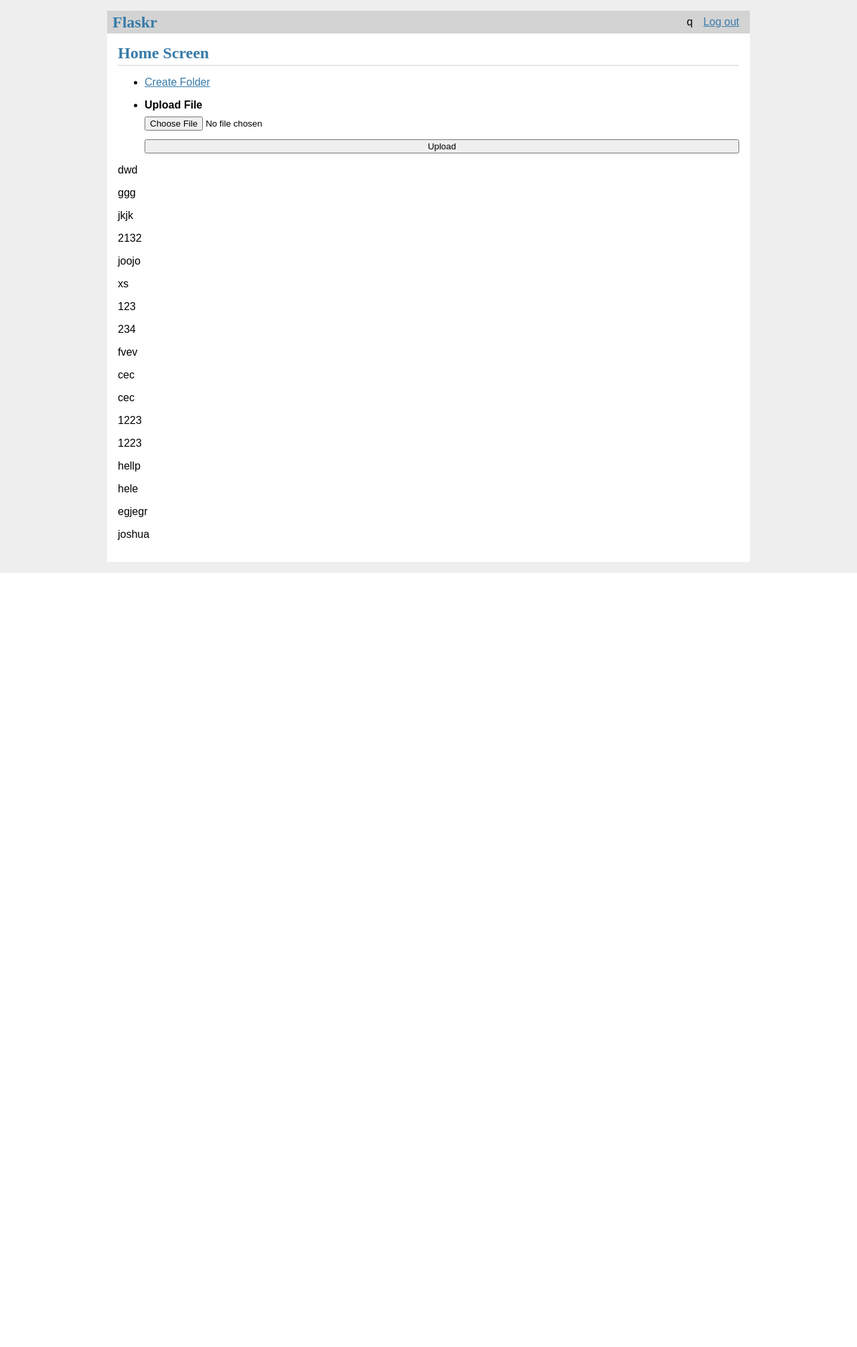
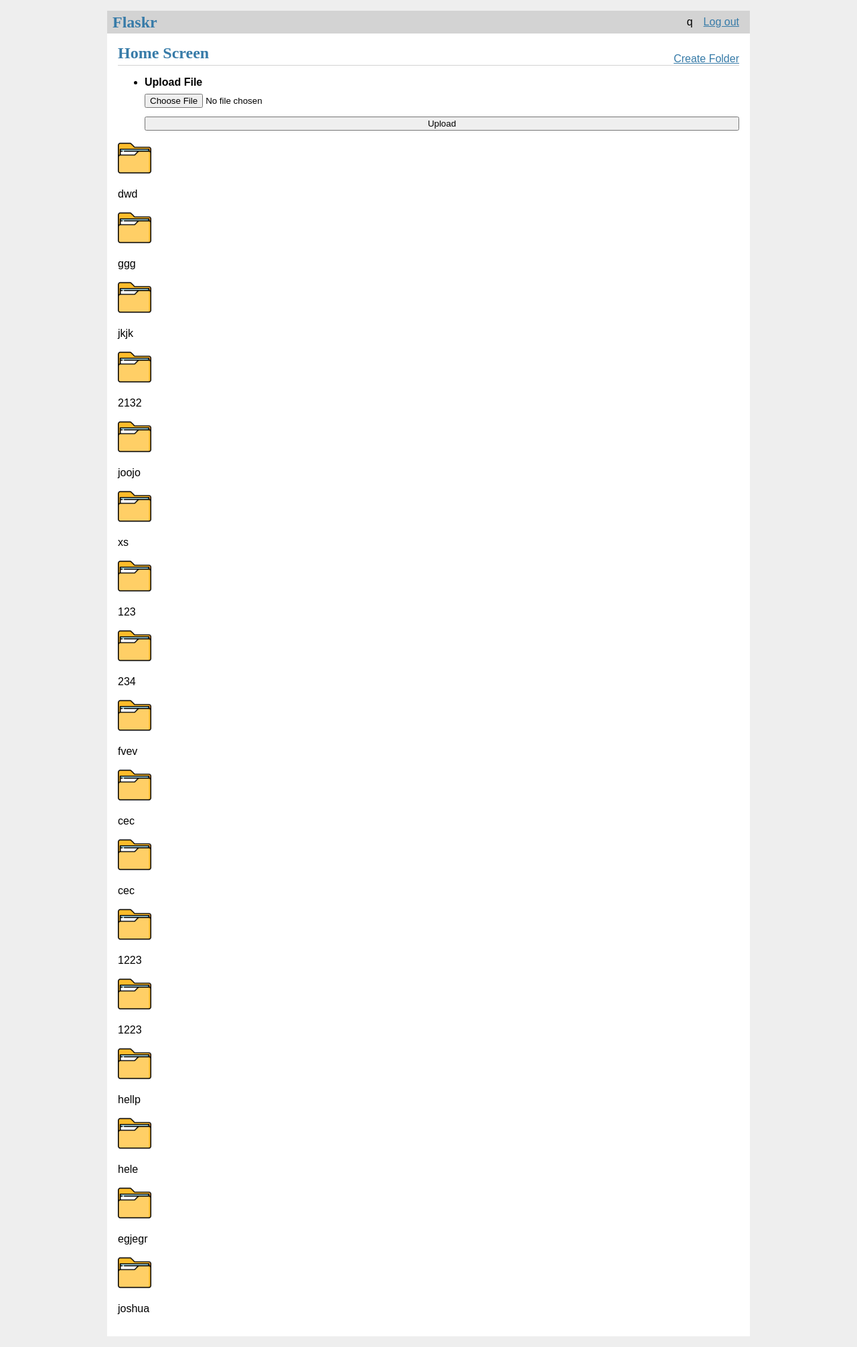
Before and after one commit to topshager/dropnox, a Flask app: page / in a window 1280 px wide. Shown: the whole page at 67% size. Before the commit the page ends 855 px from the top, so only its background shows below. Run offline with Flask 3, Linux system fonts and the light colour scheme; a user stored in the database is signed in; data comes from the database, SQL or seed files in the repository; both versions use the stored data as it was after the commit.

Commit message:
file icon added to home screen

```diff
--- a/flaskr/templates/homepage/home.html
+++ b/flaskr/templates/homepage/home.html
@@ -2,13 +2,12 @@
 
 {% block header %}
   <h1>{% block title %}Home Screen{% endblock %}</h1>
+  <a href="{{ url_for('create.createfolder') }}">Create Folder</a>
 {% endblock %}
 
 {% block content %}
 <ul>
-  <li>
-    <a href="{{ url_for('create.createfolder') }}">Create Folder</a>
-  </li>
+
   <li>
     <form action="{{ url_for('create') }}" method="POST" enctype="multipart/form-data">
       <label for="file-upload" class="choose-file-btn">Upload File</label>
@@ -21,7 +20,14 @@
 <div class="folder-list">
   {% for foldername in folders %}
     <div class="folder-item">
-      <p>{{ foldername['name'] }}</p> <!-- Display folder name -->
+      <style>
+        .folder-icon{
+          width: 50px;
+          height: auto;
+        }
+        </style>
+      <img src="{{ url_for('static', filename='images/folder_icon.png') }}" alt="Icon" class="folder-icon">
+      <p>{{ foldername['name'] }}</p>
     </div>
   {% else %}
     <p>No folders available.</p>
```
Also changed, not shown: flaskr/static/images/folder_icon.png (added), instance/flaskr.sqlite.
